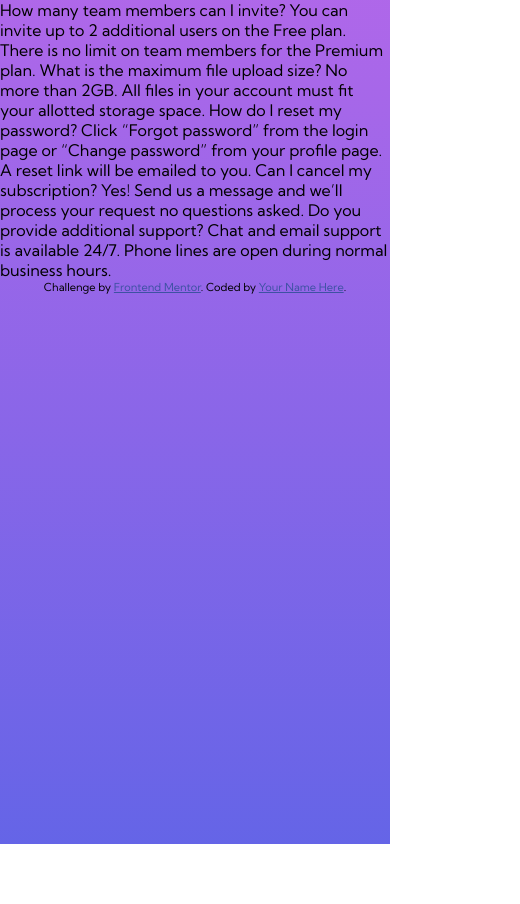
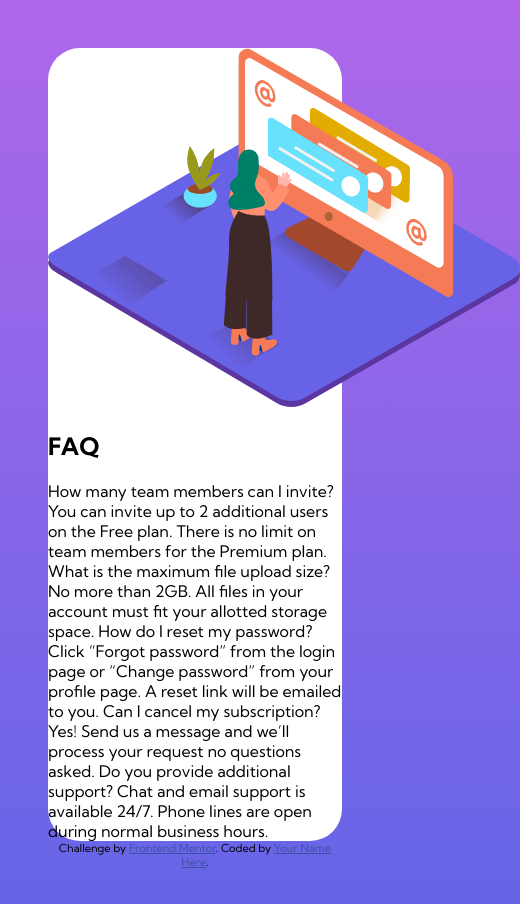
Before and after one commit to dunapanta/FAQ-accordion-card, a plain HTML site: page index.html in a window 390 px wide. Shown: the whole page, 520 px wide, since content can reach past the window. Before the commit the page ends 844 px from the top, so only its background shows below. Drawn offline with Linux system fonts and the light colour scheme.

Commit message:
Adding card and defining media querys

```diff
--- a/index.html
+++ b/index.html
@@ -20,6 +20,13 @@
   </style>
 </head>
 <body>
+  <!-- Card -->
+  <section class="card">
+    <div class="card_image">
+      <img src="images/illustration-woman-online-desktop.svg" alt="woman online desktop" />
+    </div>
+    <div class="card_text">
+      <h1>FAQ</h1>
       How many team members can I invite?
       You can invite up to 2 additional users on the Free plan. There is no limit on
       team members for the Premium plan.
@@ -36,6 +43,10 @@
 
       Do you provide additional support?
       Chat and email support is available 24/7. Phone lines are open during normal business hours.
+    </div>
+  </section>
+
+
 
   <div class="attribution">
     Challenge by <a href="https://www.frontendmentor.io?ref=challenge" target="_blank">Frontend Mentor</a>.
--- a/style.css
+++ b/style.css
@@ -22,8 +22,34 @@ html {
 body {
     min-height: 100vh;
     margin: 0;
-    padding: 0;
+    padding: 3rem;
     font-family: 'Kumbh Sans', sans-serif;
     background-image: linear-gradient(
         var(--gradient-violet), var(--gradient-blue))
 }
+
+.card {
+    background:#ffffff;
+    border-radius: 2rem;
+    max-width: 56rem;
+
+}
+
+.card_image {
+
+}
+
+.card_text {
+
+}
+
+@media (min-width: 56em){
+    .card{
+        display: flex;
+        margin: 6rem auto;
+    }
+
+    .card_image, .card_text{
+        flex: 1;
+    }
+}
```
Lines whose indentation alone changed are shown as unchanged.
